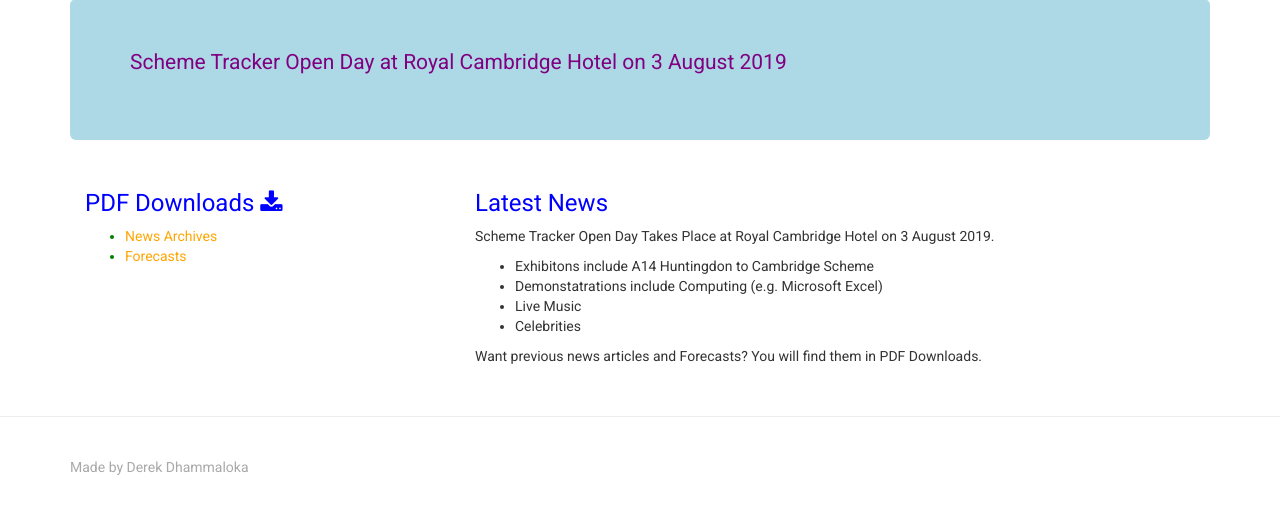
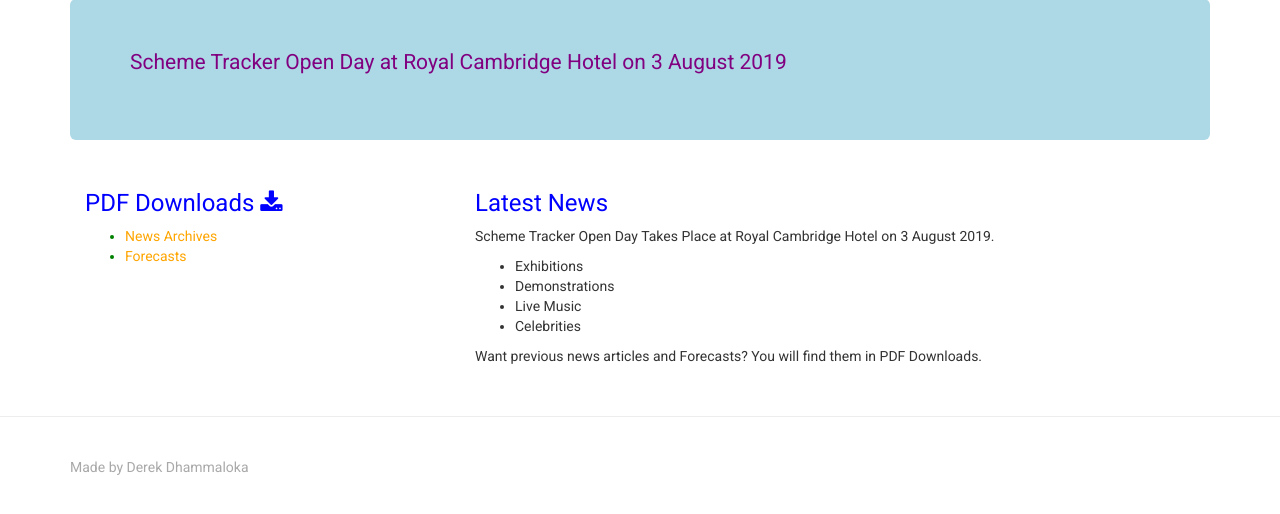
Before and after one commit to derektypist/scheme-tracker, a Django app: page /news/ in a window 1280 px wide. Shown: the part 187-701 px from the top of the page. Run offline with Django 3.2, Linux system fonts and the light colour scheme; some libraries are stand-ins or nearby versions.

Commit message:
Updated words in news.html

```diff
--- a/news/templates/news.html
+++ b/news/templates/news.html
@@ -24,8 +24,8 @@
         <h3 class="news-headings">Latest News</h3>
         <p>Scheme Tracker Open Day Takes Place at Royal Cambridge Hotel on 3 August 2019.</p>
         <ul>
-            <li>Exhibitons include A14 Huntingdon to Cambridge Scheme</li>
-            <li>Demonstatrations include Computing (e.g. Microsoft Excel)</li>
+            <li>Exhibitions</li>
+            <li>Demonstrations</li>
             <li>Live Music</li>
             <li>Celebrities</li>
         </ul>
```
